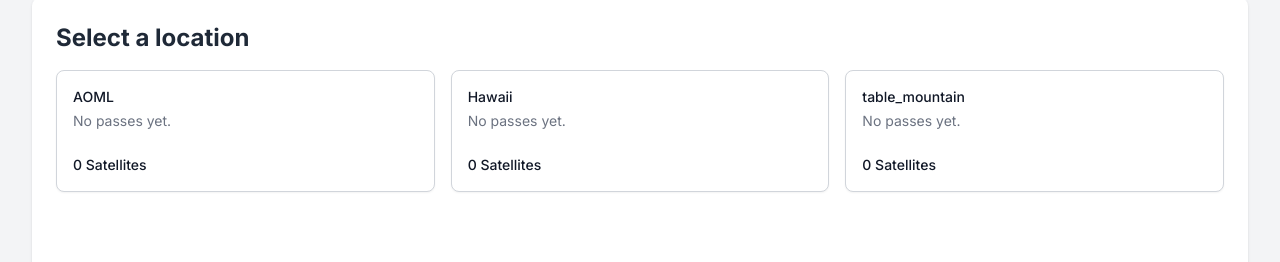
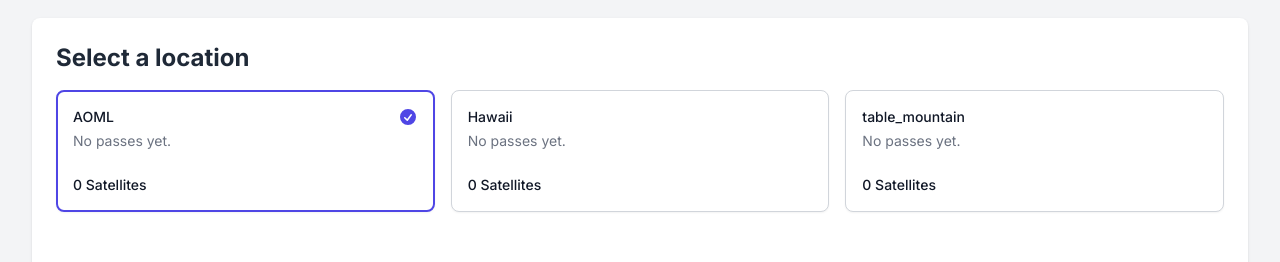
Before and after one commit to hanan1312/team_satelite, a Next.js app: page / in a window 1280 px wide. Shown: the part 198-460 px from the top of the page. Built offline with nearby package versions, Linux system fonts and the light colour scheme; no server answers; the database is empty; sample sign-in values are in the browser's storage.

Commit message:
Fix hard code Locations.jsx file bug

```diff
--- a/app/components/screens/Locations.jsx
+++ b/app/components/screens/Locations.jsx
@@ -14,9 +14,9 @@ export default function Locations({
   prevStep,
   onSelectedLocation,
 }) {
-  const [selectedLocation, setSelectedLocation] = useState(locations);
+  const [selectedLocation, setSelectedLocation] = useState(locations[0]);
 
-  console.log(locations,'locations')
+  // console.log(locations,'locations')
   const handleSelectedLocation = (location) => {
     if (!location) return;
     // console.log(location);
@@ -126,6 +126,7 @@ export default function Locations({
 
           {nextStep ? (
             <button
+
               onClick={nextStep}
               type="submit"
               className="px-3 py-2 text-sm font-semibold text-white bg-indigo-600 rounded-md shadow-sm hover:bg-indigo-500 focus-visible:outline focus-visible:outline-2 focus-visible:outline-offset-2 focus-visible:outline-indigo-600"
--- a/app/components/screens/Satalites.jsx
+++ b/app/components/screens/Satalites.jsx
@@ -23,7 +23,7 @@ export default function Satalites({
   useEffect(() => {
     onSelectedSatelite(selectedSatalite);
   }, []);
-
+// console.log(satellites,'test satalites')
   return (
     <div className="flex flex-col flex-1 w-full overflow-hidden bg-white divide-y divide-gray-200 rounded-lg shadow">
       <div className="flex flex-1 px-4 py-5 sm:p-6">
--- a/app/page.js
+++ b/app/page.js
@@ -30,7 +30,8 @@ export default function Home() {
     selectedLocation
 
   );
-  // console.log(selectedLocation.satellites,'selectedLocation')
+  console.log(selectedLocation, 'selectedLocation')
+  console.log(locations[0],'locations')
   const [selectedPass, setSelectedPass] = useState(null);
 
   const [selectedError, setSelectedError] = useState(null);
```
